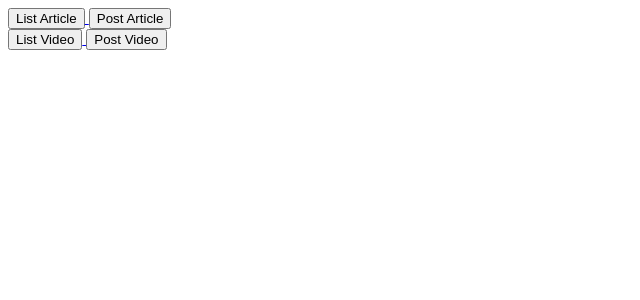
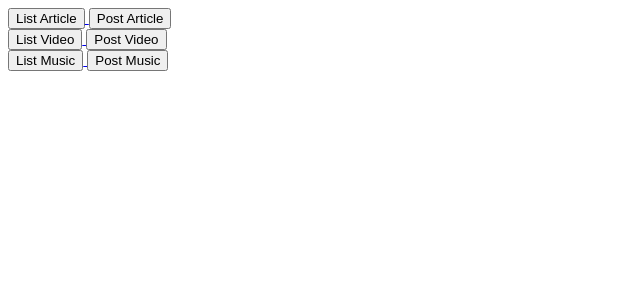
Before and after one commit to almubarok/django-media, a Django app: page / in a window 1280 px wide. Shown: the top 300 px of the page, without its empty margins (0-640 px from the left). Run offline with Django 3.2, Linux system fonts and the light colour scheme.

Commit message:
upload and play music

```diff
--- a/upload_media/templates/upload_media/index.html
+++ b/upload_media/templates/upload_media/index.html
@@ -14,3 +14,12 @@
     <button>Post Video</button>
 </a>
 <br>
+
+<a href="{% url 'upload_media:list_musics' %}">
+    <button>List Music</button>
+</a>
+
+<a href="{% url 'upload_media:post_musics' %}">
+    <button>Post Music</button>
+</a>
+<br>
--- /dev/null
+++ b/upload_media/templates/upload_media/post_musics.html
@@ -0,0 +1,5 @@
+<form action="{% url 'upload_media:post_musics'  %}" method="post" enctype="multipart/form-data">
+    {% csrf_token %}
+    {{form.as_p}}
+    <button type="submit">Post</button>
+</form>
--- a/upload_media/urls.py
+++ b/upload_media/urls.py
@@ -11,4 +11,6 @@ urlpatterns = [
     path('post-article', views.post_article, name="post_article"),
     path('list-videos', views.list_videos, name="list_videos"),
     path('post-videos', views.post_videos, name="post_videos"),
+    path('list-musics', views.list_musics, name="list_musics"),
+    path('post-musics', views.post_musics, name="post_musics"),
 ]
--- a/upload_media/views.py
+++ b/upload_media/views.py
@@ -1,8 +1,8 @@
 from django.shortcuts import render
 from django.http import HttpResponseRedirect
 from django.urls import reverse
-from .models import Article, Video
-from .form import ArticleForm, VideosForm
+from .models import Article, Video, Music
+from .form import ArticleForm, VideosForm, MusicsForm
 # Create your views here.
 
 
@@ -52,3 +52,25 @@ def post_videos(request):
     return render(request, 'upload_media/post_videos.html', {
         "form": form
     })
+
+
+def list_musics(request):
+    musics = Music.objects.all()
+    return render(request, 'upload_media/list_musics.html', {
+        'musics': musics
+    })
+
+
+def post_musics(request):
+    if request.POST:
+        musics = MusicsForm(request.POST, request.FILES)
+        if musics.is_valid():
+            musics.save()
+        else:
+            print(musics.errors)
+        return HttpResponseRedirect(reverse("upload_media:index"))
+
+    form = MusicsForm()
+    return render(request, 'upload_media/post_musics.html', {
+        "form": form
+    })
```
Also changed, not shown: upload_media/form.py (+9 -1 lines), upload_media/models.py (+8 -0 lines), upload_media/templates/upload_media/list_musics.html (added, +18 -0 lines), upload_media/migrations/0004_music.py (added).
